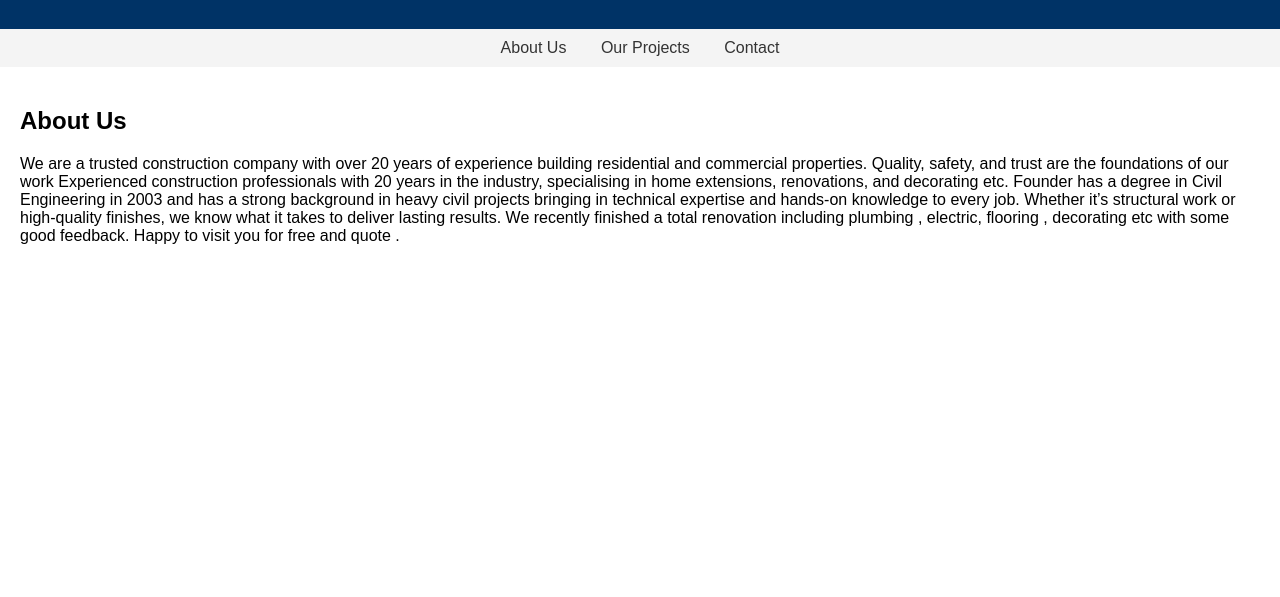
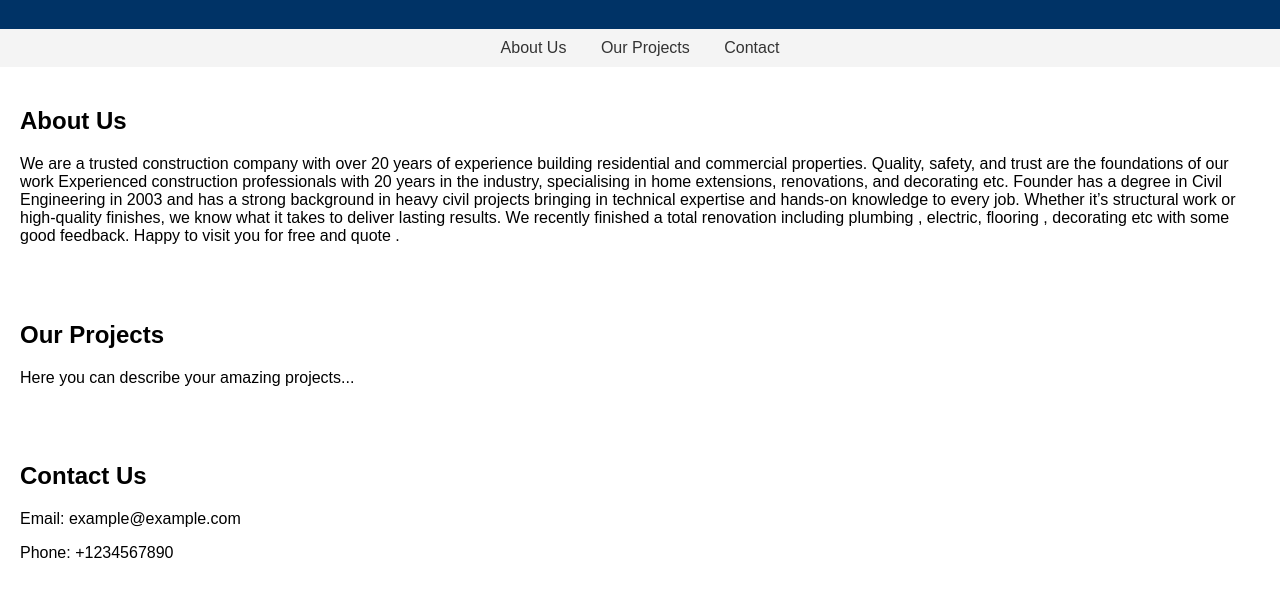
Before and after one commit to remellavs/remellavs, a plain HTML site: page index.html in a window 1280 px wide. Shown: the part 117-714 px from the top of the page. Drawn offline with Linux system fonts and the light colour scheme.

Commit message:
Update index.html

```diff
--- a/index.html
+++ b/index.html
@@ -77,3 +77,16 @@ Happy to visit you for free and quote
 
 .</p>
 </section>
+
+<!-- Our Projects Section -->
+<section id="projects">
+  <h2>Our Projects</h2>
+  <p>Here you can describe your amazing projects...</p>
+</section>
+
+<!-- Contact Section -->
+<section id="contact">
+  <h2>Contact Us</h2>
+  <p>Email: example@example.com</p>
+  <p>Phone: +1234567890</p>
+</section>
```
